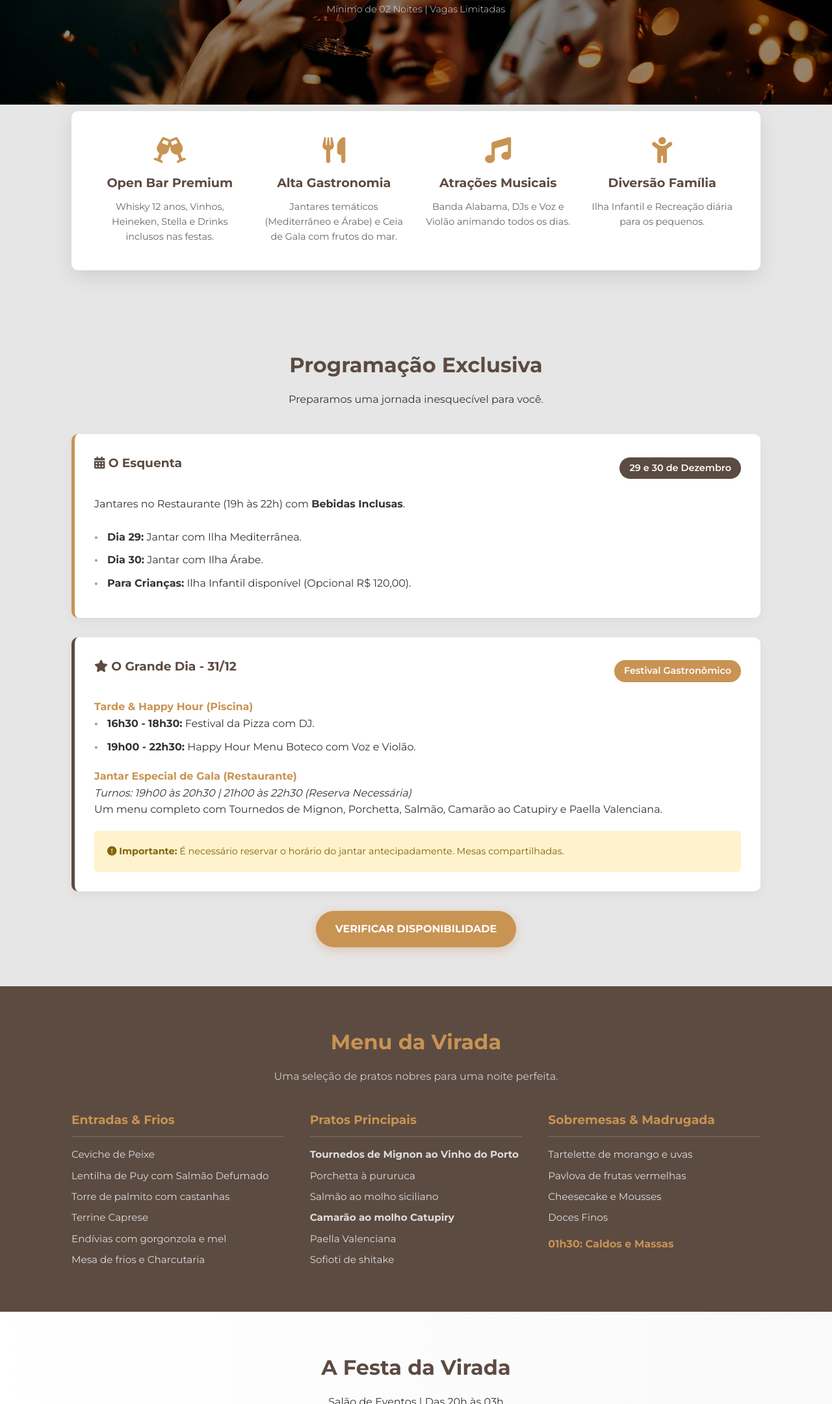
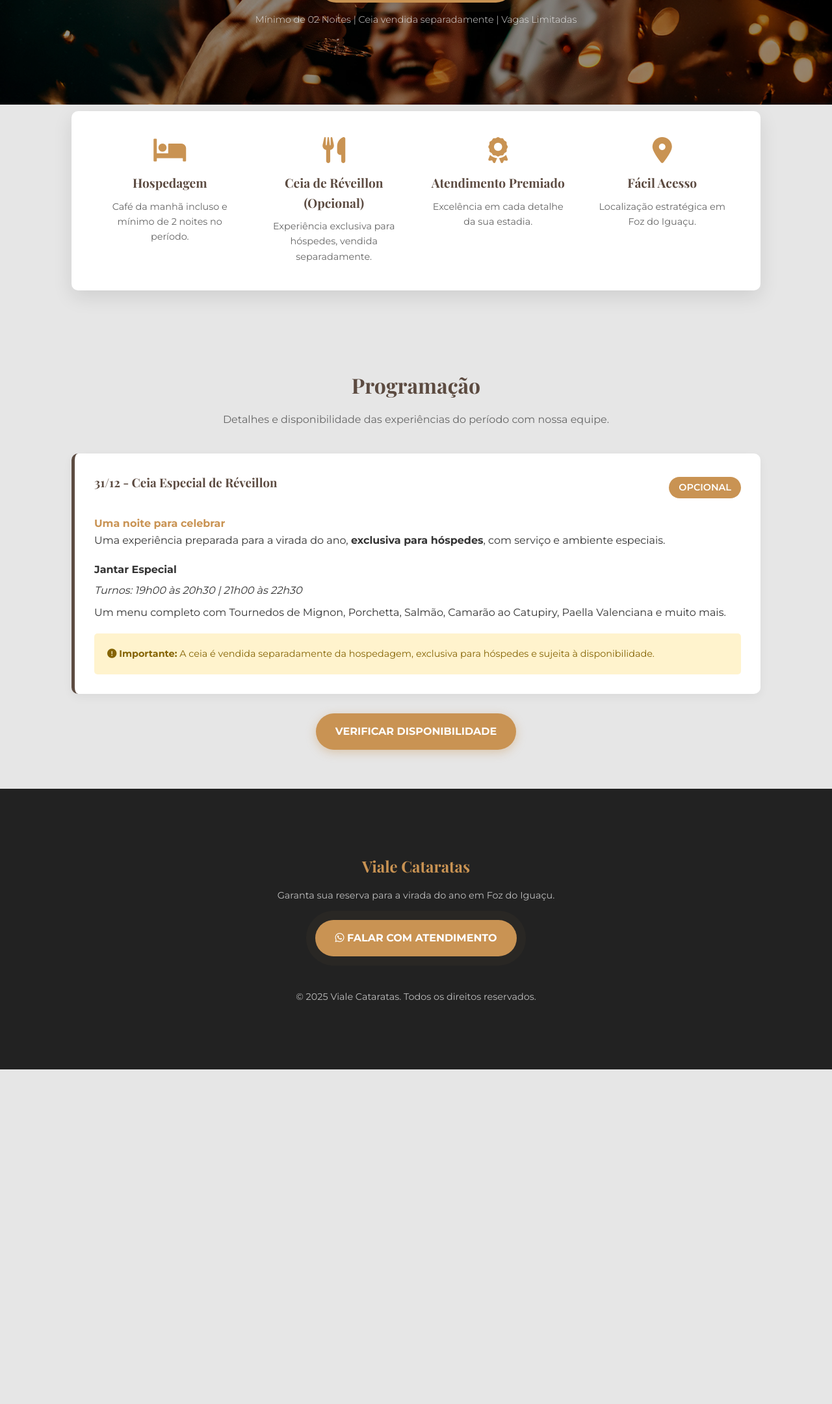
Before and after one commit to DesenvolvimentoViale/anonovovc, a plain HTML site: page index.html in a window 1280 px wide. Shown: the part 639-2800 px from the top of the page at 65% size. After the commit the page ends 2285 px from the top, so only its background shows below. Drawn offline with nearby package versions, Linux system fonts and the light colour scheme.

Commit message:
index.html

```diff
--- a/index.html
+++ b/index.html
@@ -3,7 +3,7 @@
 <head>
     <meta charset="UTF-8">
     <meta name="viewport" content="width=device-width, initial-scale=1.0">
-    <title>Réveillon Viale Cataratas 2026 - Pacote Exclusivo</title>
+    <title>Réveillon Viale Cataratas 2026</title>
 
     <link rel="preconnect" href="https://fonts.googleapis.com">
     <link rel="preconnect" href="https://fonts.gstatic.com" crossorigin>
@@ -12,11 +12,11 @@
     <link rel="stylesheet" href="https://cdnjs.cloudflare.com/ajax/libs/font-awesome/6.0.0/css/all.min.css">
 
     <style>
-        /* --- VARIÁVEIS DE CORES (Baseadas no anexo) --- */
+        /* --- VARIÁVEIS DE CORES --- */
         :root {
             --cor-primaria: #5C4B41; /* Marrom Café */
             --cor-secundaria: #E6E6E6; /* Bege/Cinza Claro */
-            --cor-destaque: #C99353; /* Dourado/Mostarda - Para Botões */
+            --cor-destaque: #C99353; /* Dourado/Mostarda */
             --cor-texto: #333333;
             --cor-branco: #FFFFFF;
         }
@@ -24,7 +24,7 @@
         /* --- RESET GERAL --- */
         * { margin: 0; padding: 0; box-sizing: border-box; }
         body { font-family: 'Montserrat', sans-serif; color: var(--cor-texto); line-height: 1.6; background-color: var(--cor-secundaria); }
-        h1, h2, h3 { family: 'Playfair Display', serif; color: var(--cor-primaria); margin-bottom: 15px; }
+        h1, h2, h3 { font-family: 'Playfair Display', serif; color: var(--cor-primaria); margin-bottom: 15px; }
         img { max-width: 100%; height: auto; }
         a { text-decoration: none; }
 
@@ -43,6 +43,7 @@
             border: none;
             cursor: pointer;
             font-size: 1rem;
+            font-family: 'Montserrat', sans-serif;
         }
         .btn-cta:hover {
             transform: translateY(-3px);
@@ -84,7 +85,7 @@
             filter: drop-shadow(0 0 10px rgba(0,0,0,0.5));
         }
         header h1 {
-            color: white; /* Override color for header */
+            color: white;
             font-size: 2.5rem;
             text-shadow: 2px 2px 4px rgba(0,0,0,0.7);
         }
@@ -93,6 +94,7 @@
             margin-bottom: 30px;
             font-weight: 300;
             color: #f0f0f0;
+            font-family: 'Montserrat', sans-serif;
         }
 
         /* --- CONTAINER GERAL --- */
@@ -102,7 +104,7 @@
             padding: 60px 20px;
         }
 
-        /* --- DESTAQUES (ICON BOXES) --- */
+        /* --- DESTAQUES --- */
         .destaques {
             background-color: white;
             margin-top: -50px;
@@ -130,15 +132,20 @@
         .destaque-item p {
             font-size: 0.9rem;
             color: #666;
+            font-family: 'Montserrat', sans-serif;
         }
 
-        /* --- CRONOGRAMA --- */
+        /* --- SEÇÕES / CARDS --- */
         .section-title {
             text-align: center;
             margin-bottom: 40px;
         }
         .section-title h2 {
             font-size: 2rem;
+        }
+        .section-title p {
+            font-family: 'Montserrat', sans-serif;
+            color: #666;
         }
         .card {
             background: white;
@@ -162,6 +169,7 @@
             border-radius: 20px;
             font-size: 0.9rem;
             font-weight: 600;
+            font-family: 'Montserrat', sans-serif;
         }
         .card ul {
             list-style: none;
@@ -170,6 +178,7 @@
             margin-bottom: 10px;
             padding-left: 20px;
             position: relative;
+            font-family: 'Montserrat', sans-serif;
         }
         .card ul li::before {
             content: '•';
@@ -181,48 +190,7 @@
         .highlight-text {
             color: var(--cor-destaque);
             font-weight: 700;
-        }
-
-        /* --- MENU GASTRO --- */
-        .gastronomia-section {
-            background-color: var(--cor-primaria);
-            color: white;
-        }
-        .gastronomia-section h2, .gastronomia-section h3 {
-            color: var(--cor-destaque);
-        }
-        .menu-grid {
-            display: grid;
-            grid-template-columns: repeat(auto-fit, minmax(300px, 1fr));
-            gap: 40px;
-        }
-        .menu-col h3 {
-            border-bottom: 1px solid rgba(255,255,255,0.2);
-            padding-bottom: 10px;
-        }
-        .menu-item {
-            margin-bottom: 8px;
-            font-size: 0.95rem;
-            color: #ddd;
-        }
-
-        /* --- FESTA VIRADA --- */
-        .festa-section {
-            background: linear-gradient(to right, #ffffff, #f9f9f9);
-        }
-        .drink-list {
-            display: flex;
-            flex-wrap: wrap;
-            gap: 10px;
-            margin-top: 15px;
-        }
-        .drink-tag {
-            background: #EFEFEF;
-            padding: 5px 10px;
-            border-radius: 5px;
-            font-size: 0.85rem;
-            color: #555;
-            border: 1px solid #ddd;
+            font-family: 'Montserrat', sans-serif;
         }
 
         /* --- AVISOS --- */
@@ -233,6 +201,7 @@
             border-radius: 5px;
             font-size: 0.9rem;
             margin-top: 20px;
+            font-family: 'Montserrat', sans-serif;
         }
 
         /* --- FOOTER --- */
@@ -242,9 +211,13 @@
             text-align: center;
             padding: 40px 20px;
         }
+        footer h2 {
+            font-family: 'Playfair Display', serif;
+        }
         footer p {
             opacity: 0.7;
             font-size: 0.9rem;
+            font-family: 'Montserrat', sans-serif;
         }
 
         /* --- RESPONSIVIDADE --- */
@@ -262,174 +235,86 @@
             <img src="logo.png" alt="Logo Réveillon Viale Cataratas" class="logo-img">
 
             <h1>Celebre a Chegada de 2026</h1>
-            <p>Pacote All Inclusive • Gastronomia Internacional • Festas Temáticas</p>
+            <p>Hospedagem com café da manhã • Ceia de Réveillon opcional (vendida separadamente)</p>
 
-            <a href="https://wa.me/554521057240?text=Ol%C3%A1!+Vi+o+site+do+R%C3%A9veillon+2026+e+gostaria+de+garantir+meu+pacote." class="btn-cta btn-pulse" target="_blank">
+            <a href="https://wa.me/554521057240?text=Ol%C3%A1!+Vi+o+site+do+R%C3%A9veillon+2026+no+Viale+Cataratas+e+gostaria+de+consultar+disponibilidade+e+valores+da+hospedagem+(m%C3%ADnimo+2+noites)+e+da+ceia+opcional." class="btn-cta btn-pulse" target="_blank">
                 <i class="fab fa-whatsapp"></i> Quero Reservar Agora
             </a>
-            <p style="margin-top: 15px; font-size: 0.9rem; opacity: 0.9;">Mínimo de 02 Noites | Vagas Limitadas</p>
+            <p style="margin-top: 15px; font-size: 0.9rem; opacity: 0.9;">Mínimo de 02 Noites | Ceia vendida separadamente | Vagas Limitadas</p>
         </div>
     </header>
 
     <div class="container">
         <div class="destaques">
             <div class="destaque-item">
-                <i class="fas fa-glass-cheers"></i>
-                <h3>Open Bar Premium</h3>
-                <p>Whisky 12 anos, Vinhos, Heineken, Stella e Drinks inclusos nas festas.</p>
+                <i class="fas fa-bed"></i>
+                <h3>Hospedagem</h3>
+                <p>Café da manhã incluso e mínimo de 2 noites no período.</p>
             </div>
             <div class="destaque-item">
                 <i class="fas fa-utensils"></i>
-                <h3>Alta Gastronomia</h3>
-                <p>Jantares temáticos (Mediterrâneo e Árabe) e Ceia de Gala com frutos do mar.</p>
+                <h3>Ceia de Réveillon (Opcional)</h3>
+                <p>Experiência exclusiva para hóspedes, vendida separadamente.</p>
             </div>
             <div class="destaque-item">
-                <i class="fas fa-music"></i>
-                <h3>Atrações Musicais</h3>
-                <p>Banda Alabama, DJs e Voz e Violão animando todos os dias.</p>
+                <i class="fas fa-award"></i>
+                <h3>Atendimento Premiado</h3>
+                <p>Excelência em cada detalhe da sua estadia.</p>
             </div>
             <div class="destaque-item">
-                <i class="fas fa-child"></i>
-                <h3>Diversão Família</h3>
-                <p>Ilha Infantil e Recreação diária para os pequenos.</p>
+                <i class="fas fa-map-marker-alt"></i>
+                <h3>Fácil Acesso</h3>
+                <p>Localização estratégica em Foz do Iguaçu.</p>
             </div>
         </div>
     </div>
 
     <section class="container">
         <div class="section-title">
-            <h2>Programação Exclusiva</h2>
-            <p>Preparamos uma jornada inesquecível para você.</p>
-        </div>
-
-        <div class="card">
-            <div class="card-header">
-                <h3><i class="fas fa-calendar-alt"></i> O Esquenta</h3>
-                <span class="date-badge">29 e 30 de Dezembro</span>
-            </div>
-            <p>Jantares no Restaurante (19h às 22h) com <strong>Bebidas Inclusas</strong>.</p>
-            <br>
-            <ul>
-                <li><strong>Dia 29:</strong> Jantar com Ilha Mediterrânea.</li>
-                <li><strong>Dia 30:</strong> Jantar com Ilha Árabe.</li>
-                <li><strong>Para Crianças:</strong> Ilha Infantil disponível (Opcional R$ 120,00).</li>
-            </ul>
+            <h2>Programação</h2>
+            <p>Detalhes e disponibilidade das experiências do período com nossa equipe.</p>
         </div>
 
         <div class="card" style="border-left-color: var(--cor-primaria);">
             <div class="card-header">
-                <h3><i class="fas fa-star"></i> O Grande Dia - 31/12</h3>
-                <span class="date-badge" style="background-color: var(--cor-destaque);">Festival Gastronômico</span>
+                <h3>31/12 - Ceia Especial de Réveillon</h3>
+                <span class="date-badge" style="background-color: var(--cor-destaque);">OPCIONAL</span>
             </div>
 
             <div style="margin-bottom: 20px;">
-                <h4 class="highlight-text">Tarde & Happy Hour (Piscina)</h4>
-                <ul>
-                    <li><strong>16h30 - 18h30:</strong> Festival da Pizza com DJ.</li>
-                    <li><strong>19h00 - 22h30:</strong> Happy Hour Menu Boteco com Voz e Violão.</li>
-                </ul>
+                <h4 class="highlight-text">Uma noite para celebrar</h4>
+                <p style="font-family:'Montserrat',sans-serif;">
+                    Uma experiência preparada para a virada do ano, <strong>exclusiva para hóspedes</strong>, com serviço e ambiente especiais.
+                </p>
             </div>
 
-            <div style="margin-bottom: 20px;">
-                <h4 class="highlight-text">Jantar Especial de Gala (Restaurante)</h4>
-                <p><em>Turnos: 19h00 às 20h30 | 21h00 às 22h30 (Reserva Necessária)</em></p>
-                <p>Um menu completo com Tournedos de Mignon, Porchetta, Salmão, Camarão ao Catupiry e Paella Valenciana.</p>
+            <div style="margin-bottom: 10px;">
+                <p style="font-family:'Montserrat',sans-serif; margin-bottom: 6px;"><strong>Jantar Especial</strong></p>
+                <p style="font-family:'Montserrat',sans-serif;"><em>Turnos: 19h00 às 20h30 | 21h00 às 22h30</em></p>
+                <p style="font-family:'Montserrat',sans-serif; margin-top: 8px;">
+                    Um menu completo com Tournedos de Mignon, Porchetta, Salmão, Camarão ao Catupiry, Paella Valenciana e muito mais.
+                </p>
             </div>
 
             <div class="aviso-box">
-                <i class="fas fa-exclamation-circle"></i> <strong>Importante:</strong> É necessário reservar o horário do jantar antecipadamente. Mesas compartilhadas.
+                <i class="fas fa-exclamation-circle"></i> <strong>Importante:</strong> A ceia é vendida separadamente da hospedagem, exclusiva para hóspedes e sujeita à disponibilidade.
             </div>
         </div>
 
         <div style="text-align: center; margin-top: 30px;">
-            <a href="https://wa.me/554521057240?text=Ol%C3%A1!+Vi+o+site+do+R%C3%A9veillon+2026+e+gostaria+de+garantir+meu+pacote." class="btn-cta">
+            <a href="https://wa.me/554521057240?text=Ol%C3%A1!+Quero+consultar+disponibilidade+para+o+R%C3%A9veillon+2026+no+Viale+Cataratas.+Quais+os+valores+da+hospedagem+(m%C3%ADnimo+2+noites)+e+informa%C3%A7%C3%B5es+sobre+a+ceia+opcional%3F" class="btn-cta">
                 Verificar Disponibilidade
             </a>
-        </div>
-    </section>
-
-    <section class="gastronomia-section">
-        <div class="container">
-            <div class="section-title">
-                <h2>Menu da Virada</h2>
-                <p style="color: #ccc;">Uma seleção de pratos nobres para uma noite perfeita.</p>
-            </div>
-
-            <div class="menu-grid">
-                <div class="menu-col">
-                    <h3>Entradas & Frios</h3>
-                    <div class="menu-item">Ceviche de Peixe</div>
-                    <div class="menu-item">Lentilha de Puy com Salmão Defumado</div>
-                    <div class="menu-item">Torre de palmito com castanhas</div>
-                    <div class="menu-item">Terrine Caprese</div>
-                    <div class="menu-item">Endívias com gorgonzola e mel</div>
-                    <div class="menu-item">Mesa de frios e Charcutaria</div>
-                </div>
-
-                <div class="menu-col">
-                    <h3>Pratos Principais</h3>
-                    <div class="menu-item"><strong>Tournedos de Mignon ao Vinho do Porto</strong></div>
-                    <div class="menu-item">Porchetta à pururuca</div>
-                    <div class="menu-item">Salmão ao molho siciliano</div>
-                    <div class="menu-item"><strong>Camarão ao molho Catupiry</strong></div>
-                    <div class="menu-item">Paella Valenciana</div>
-                    <div class="menu-item">Sofioti de shitake</div>
-                </div>
-
-                <div class="menu-col">
-                    <h3>Sobremesas & Madrugada</h3>
-                    <div class="menu-item">Tartelette de morango e uvas</div>
-                    <div class="menu-item">Pavlova de frutas vermelhas</div>
-                    <div class="menu-item">Cheesecake e Mousses</div>
-                    <div class="menu-item">Doces Finos</div>
-                    <div style="margin-top: 15px; color: var(--cor-destaque);"><strong>01h30: Caldos e Massas</strong></div>
-                </div>
-            </div>
-        </div>
-    </section>
-
-    <section class="festa-section">
-        <div class="container">
-            <div class="section-title">
-                <h2>A Festa da Virada</h2>
-                <p>Salão de Eventos | Das 20h às 03h</p>
-            </div>
-
-            <div class="card" style="text-align: center; border: none; box-shadow: 0 10px 40px rgba(0,0,0,0.1);">
-                <i class="fas fa-glass-martini-alt" style="font-size: 3rem; color: var(--cor-destaque); margin-bottom: 20px;"></i>
-                <h3 style="font-size: 1.8rem;">Open Bar & Atrações</h3>
-
-                <p style="font-size: 1.2rem; margin: 20px 0;">
-                    Animação com <strong>DJ</strong> (20h-23h) e <strong>Banda Alabama</strong> (23h-03h)
-                </p>
-
-                <div style="text-align: left; max-width: 600px; margin: 0 auto;">
-                    <h4>Bebidas Incluídas:</h4>
-                    <div class="drink-list">
-                        <span class="drink-tag">Whisky 12 Anos</span>
-                        <span class="drink-tag">Vinho</span>
-                        <span class="drink-tag">Heineken & Stella</span>
-                        <span class="drink-tag">Espumante</span>
-                        <span class="drink-tag">Gin</span>
-                        <span class="drink-tag">Moscow Mule</span>
-                        <span class="drink-tag">Caipirinhas</span>
-                    </div>
-                </div>
-            </div>
-
-            <div class="aviso-box" style="background-color: #f1f1f1; color: #555;">
-                <small>*No dia 31/12, o Bar da piscina funciona até às 16h. Não haverá Room Service à noite.</small>
-            </div>
         </div>
     </section>
 
     <footer>
         <div class="container">
             <h2 style="color: var(--cor-destaque);">Viale Cataratas</h2>
-            <p>Garanta seu lugar na melhor virada de Foz do Iguaçu.</p>
+            <p>Garanta sua reserva para a virada do ano em Foz do Iguaçu.</p>
             <br>
-            <a href="https://wa.me/554521057240?text=Ol%C3%A1!+Vi+o+site+do+R%C3%A9veillon+2026+e+gostaria+de+garantir+meu+pacote." class="btn-cta btn-pulse">
-                <i class="fab fa-whatsapp"></i> Falar com Consultor
+            <a href="https://wa.me/554521057240?text=Ol%C3%A1!+Gostaria+de+consultar+disponibilidade+para+o+R%C3%A9veillon+2026+no+Viale+Cataratas+(m%C3%ADnimo+2+noites)+e+informa%C3%A7%C3%B5es+sobre+a+ceia+opcional." class="btn-cta btn-pulse">
+                <i class="fab fa-whatsapp"></i> Falar com Atendimento
             </a>
             <br><br><br>
             <p>© 2025 Viale Cataratas. Todos os direitos reservados.</p>
@@ -437,5 +322,4 @@
     </footer>
 
 </body>
-
 </html>
```
